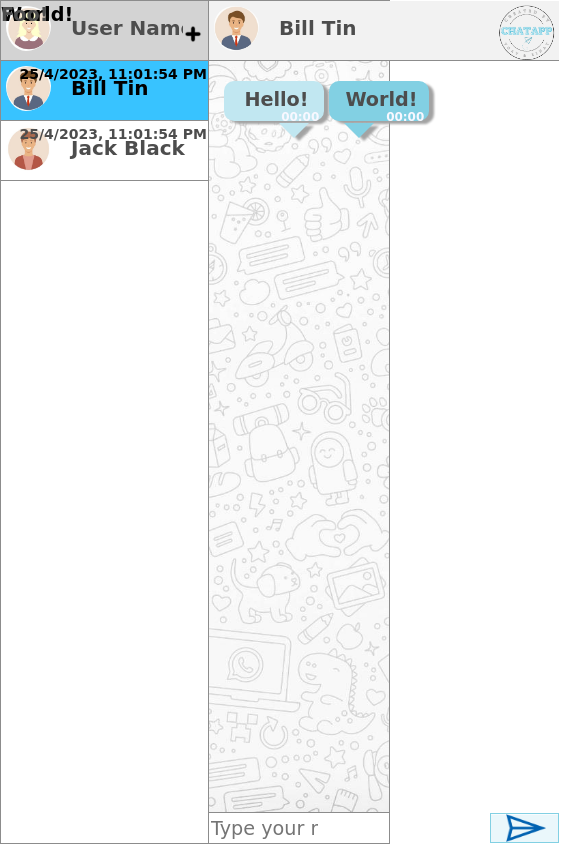
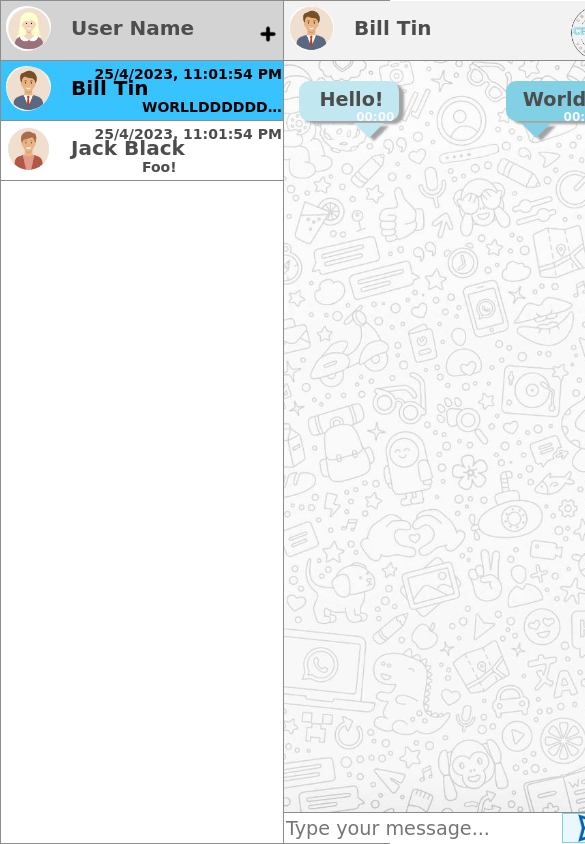
Before and after one commit to doximanman/Chatapp-Functionality-1B, a React (Create React App) app: page /Chat in a window 390 px wide. Shown: the top 844 px of the page, 585 px wide, since content can reach past the window. Built offline with nearby package versions, Linux system fonts and the light colour scheme.

Commit message:
Almost fully mobile compatible

```diff
--- a/src/Chat/Chat.css
+++ b/src/Chat/Chat.css
@@ -1,9 +1,9 @@
 #root {
     --mainWidth: max(750px,80vw);
     --mainHeight: max(500px,80vh);
-    --listWidth: 300px;
+    --listWidth: 400px;
     --listHeight: 60px;
-
+    --chatWidth: calc(var(--mainWidth) - var(--listWidth) - 2px);
 }
 
 @media (max-width: 930px) or (max-height: 568px){
@@ -36,7 +36,14 @@ body {
 
 @media (max-width:750px){
     #root{
-        --listWidth:53.333vw;
+        --chatWidth: 347px;
+        --listWidth:calc(var(--mainWidth) - var(--chatWidth) - 2px);
+    }
+}
+
+@media(max-width:632px){
+    #root{
+        --listWidth:283px;
     }
 }
 
@@ -58,11 +65,10 @@ body {
 }
 
 #chat {
-    min-width:350px;
     position: absolute;
     top: 0;
     left: var(--listWidth);
-    /*width: calc(100% - var(--listWidth));*/
+    width: var(--chatWidth);
     height: 100%;
 }
 
@@ -91,13 +97,15 @@ body {
 }
 
 .last-message{
-    float:right;
-    position:absolute;
-    top:0;
-    left:0;
-    /*position:relative;
-    top:-80%;
-    left:40%;*/
+    font-size:14px;
+    width:var(--listWidth);
+    margin:0;
+    position:relative;
+    top:-110%;
+    padding-left:50%;
+    overflow:hidden;
+    white-space:nowrap;
+    text-overflow:ellipsis;
 }
 
 #add-chat {
@@ -115,6 +123,7 @@ body {
     height: var(--listHeight);
     border-bottom: 1px solid #8c8c8c;
     border-right: 1px solid #8c8c8c;
+
 }
 
 .selected-preview {
@@ -127,13 +136,14 @@ body {
 
 
 #chat-title {
+    width: var(--chatWidth);
     height: var(--listHeight);
     border-bottom: 1px solid #8c8c8c;
     background-color: #f2f2f2
 }
 
 #chat-body {
-    width:calc(var(--mainWidth) - var(--listWidth) - 2px);
+    width:calc(var(--chatWidth));
     height: calc(100% - var(--listHeight) - 30px);
     border-bottom: 1px solid #8c8c8c;
     background-image: url("../Pictures/chat-background.jpg");
@@ -146,7 +156,7 @@ body {
 }
 
 #message-input {
-    width: calc(var(--mainWidth) - var(--listWidth) - 71px);
+    width: calc(100% - 71px);
     outline: none;
     border-radius: 0;
     border-width: 0;
--- a/src/Chat/Chat.js
+++ b/src/Chat/Chat.js
@@ -5,22 +5,8 @@ import userPFP from "../Pictures/user1-icon.jpg";
 import user2PFP from "../Pictures/user2-icon.jpg";
 import logo from "../Pictures/logo.png";
 import sendIcon from "../Pictures/send-icon.png";
-import {useEffect} from "react";
-import ChatLoad from "./ChatLoad"
-import updateSize from "./ChatLoad";
 
 function Chat() {
-    useEffect(() => {
-        const chatLoad = document.createElement('script');
-        chatLoad.src = ChatLoad;
-        chatLoad.type = "text/babel";
-        document.body.appendChild(chatLoad);
-        updateSize();
-        return () => {
-            document.body.removeChild(chatLoad);
-        }
-    }, []);
-
     return (
         <>
             <div id="main">
@@ -52,13 +38,13 @@ function Chat() {
                         <img className="profile-pic" src={userPFP} alt="Profile"/>
                         <div className="profile-name">Bill Tin</div>
                         <div className="preview-date">25/4/2023, 11:01:54 PM</div>
-                        <div className="last-message">World!</div>
+                        <p className="last-message">WORLLDDDDDDDDDDDDDDDDDDDDDDDDDDDDDDDDDDDDDDDDDDDDDDDDDDDDDDDDDDDDDDDDDDDDDDDDDDDDDD!</p>
                     </div>
                     <div className="chat-preview">
                         <img className="profile-pic" src={user2PFP} alt="Profile"/>
                         <div className="profile-name">Jack Black</div>
                         <div className="preview-date">25/4/2023, 11:01:54 PM</div>
-                        <div className="last-message">Foo!</div>
+                        <p className="last-message">Foo!</p>
                     </div>
                 </div>
                 <div id="chat">
--- a/src/Chat/ChatLoad.js
+++ /dev/null
@@ -1,38 +0,0 @@
-const root = document.getElementById('root');
-let oldVW=window.innerWidth;
-
-function updateSize(){
-    /*const main = document.getElementById('main');
-    if (window.innerWidth <= 910 || window.innerHeight<=532) {
-        if(root!=null) {
-            root.style.setProperty('--mainHeight', '100vh');
-            root.style.setProperty('--mainWidth', '100vw');
-            if(window.innerWidth<=750){
-                let newVW=window.innerWidth;
-                let diff=newVW-oldVW;
-                let newLeftWidth= parseInt(root.style.getPropertyValue('--listWidth'))+diff;
-                oldVW=newVW;
-                root.style.setProperty('--listWidth',newLeftWidth+'px');
-            }
-        }
-        if(main!=null) {
-            main.style.setProperty('left', '0');
-            main.style.setProperty('top', '0');
-        }
-
-    } else {
-        if(root!=null) {
-            root.style.setProperty('--mainHeight', 'max(80vh, 500px)');
-            root.style.setProperty('--mainWidth', 'max(80vw, 750px)');
-            root.style.setProperty('--listWidth','400px');
-        }
-        if(main!=null) {
-            main.style.setProperty('left', '10%');
-            main.style.setProperty('top', '5%');
-        }
-    }*/
-}
-
-window.onresize = updateSize;
-
-export default updateSize;
```
